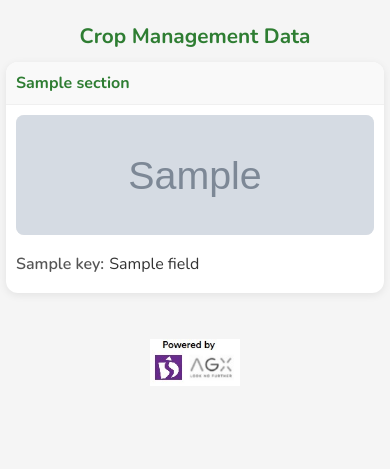
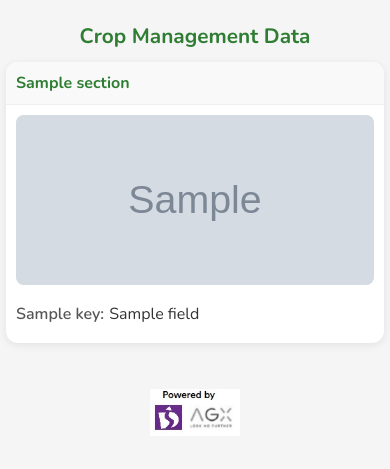
Before and after one commit to sarweshero/Agri, a Django app: template app/templates/display_data.html in a window 390 px wide. Shown: the top 469 px of the page. Run offline with Django 3.2, Linux system fonts and the light colour scheme; the template is opened without the code that fills it: most values are stand-ins (such as "Sample title", 1, 10 or a date in 2020); grey boxes marked "Sample" are stand-in pictures.

Commit message:
Update card image height in display_data.html for improved visual presentation

```diff
--- a/app/templates/display_data.html
+++ b/app/templates/display_data.html
@@ -168,7 +168,7 @@
                 margin-bottom: 8px;
             }
             .card-image {
-                height: 120px;
+                height: 170px;
             }
             .card-details {
                 width: 100%;
```
